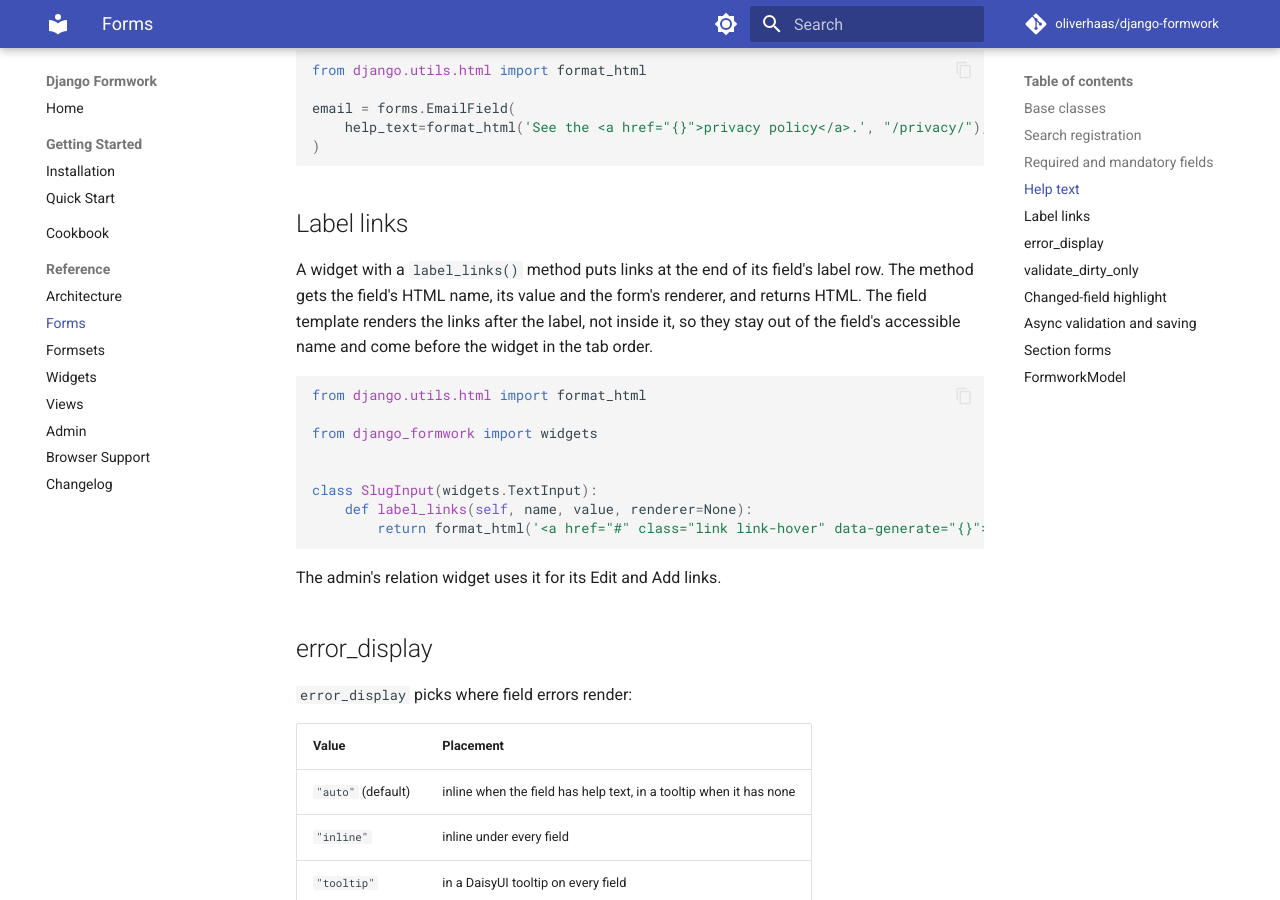
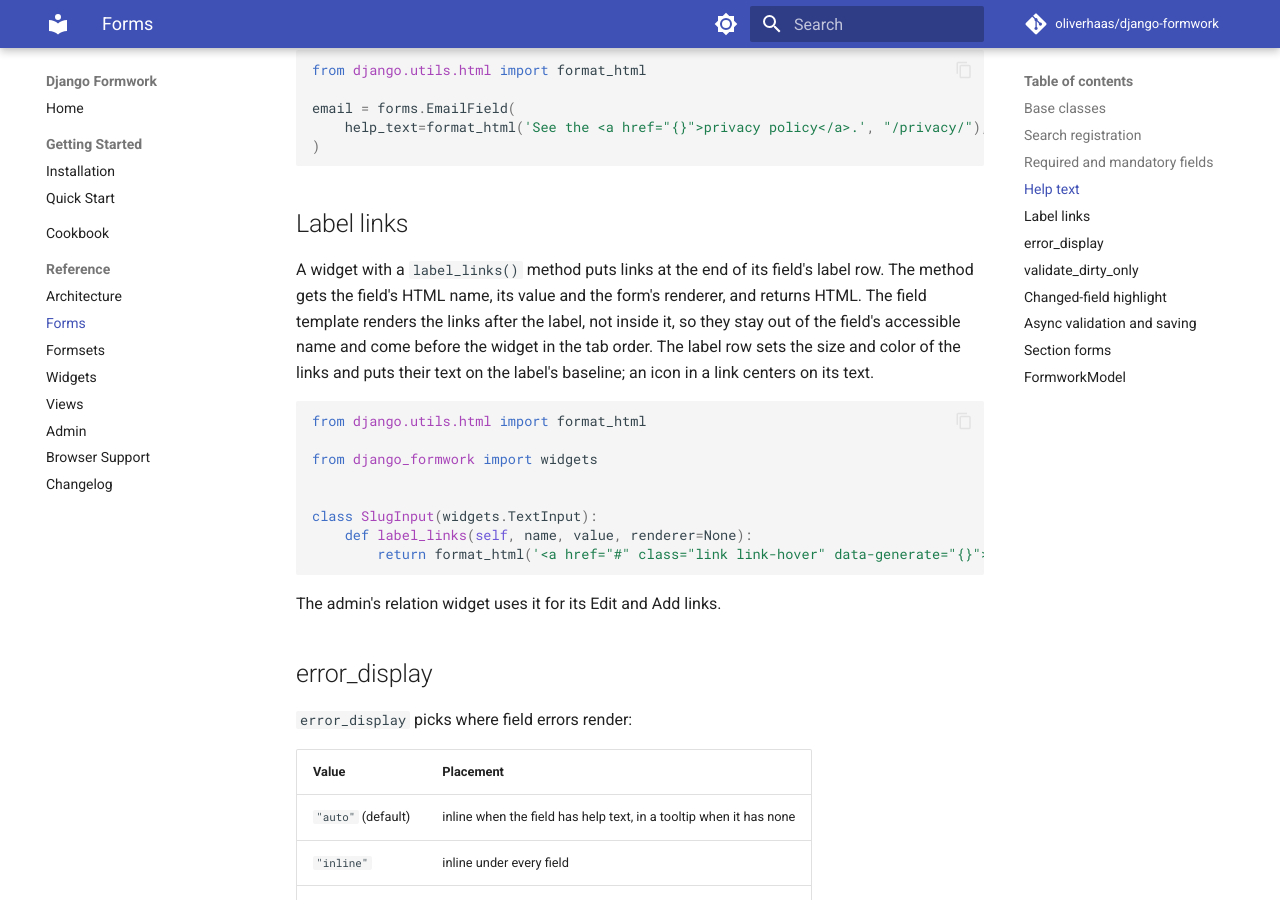
Before and after one commit to oliverhaas/django-formwork, an MkDocs documentation site: the page built from docs/reference/forms.md, in a window 1280 px wide and 900 px high, scrolled down 2068 px. Built offline with MkDocs 1.6.1 and Material for MkDocs 9.7.7, drawn with Linux system fonts in a browser that asks for light colours; comment, search, counter and statistics services are not loaded; the version menu is left out.

Commit message:
fix(forms): put label link text on the label's baseline

````diff
--- a/docs/reference/forms.md
+++ b/docs/reference/forms.md
@@ -107,7 +107,9 @@ email = forms.EmailField(
 A widget with a `label_links()` method puts links at the end of its field's label row.
 The method gets the field's HTML name, its value and the form's renderer, and returns
 HTML. The field template renders the links after the label, not inside it, so they stay
-out of the field's accessible name and come before the widget in the tab order.
+out of the field's accessible name and come before the widget in the tab order. The label
+row sets the size and color of the links and puts their text on the label's baseline; an
+icon in a link centers on its text.
 
 ```python
 from django.utils.html import format_html
````
Also changed, not shown: django_formwork/static/formwork/formwork.css (+12 -1 lines), 2 other files.
